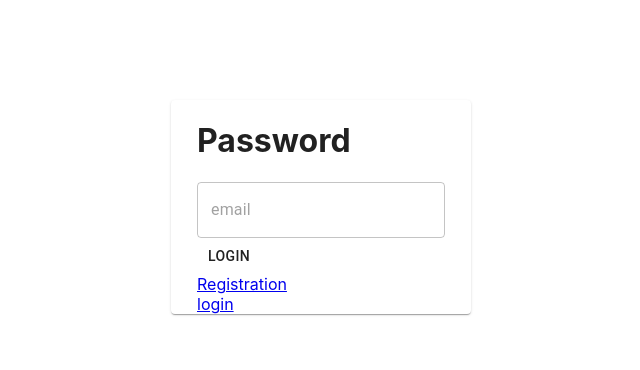
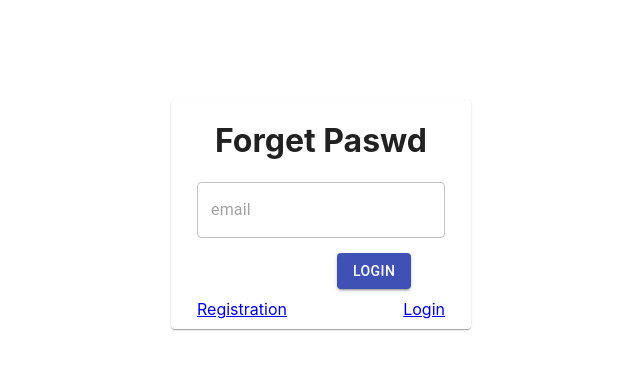
Before and after one commit to Ajaykumardewangan/FundoNotesReact, a React (Create React App) app: page /forgetpassword in a window 1280 px wide. Shown: the top 370 px of the page, without its empty margins (319-959 px from the left). Built offline with nearby package versions, Linux system fonts and the light colour scheme.

Commit message:
Styles added in Reg, login, forget and reset password

```diff
--- a/src/App.css
+++ b/src/App.css
@@ -31,8 +31,18 @@
   display: flex;
   justify-content: center;
 }
-.submit-button {
-  margin-left: auto;
+
+.page_link {
+  display: flex;
+  justify-content: space-between;
+  text-decoration: none;
+  margin-top: 10px;
+  margin-bottom: 10px;
+}
+#submit-button {
+  position: relative;
+  left: 140px;
+  margin-top: 15px;
 }
 .register{
   text-align: center;
--- a/src/pages/forgetpassword.jsx
+++ b/src/pages/forgetpassword.jsx
@@ -47,8 +47,8 @@ export default class ForgetPassword extends React.Component {
             <div className="login-container">
                 <Card className="login-card">
                  <div>
-                    <h1>
-                     Password
+                <h1>
+                   <center>Forget Paswd</center>
                 </h1>
                 <div>
                     <TextField
@@ -59,13 +59,11 @@ export default class ForgetPassword extends React.Component {
                         onChange={this.handleEmail}
                     /> </div>
                     <div>
-                    <Button className = "submit-button" onClick={this.handleSubmit}>Login</Button>
+                    <Button id = "submit-button" variant="contained" color="primary" onClick={this.handleSubmit}>Login</Button>
                     </div>
-                    <div>
+                    <div className="page_link">
                     <a href="registration">Registration</a>
-                    </div>
-                    <div>
-                    <a href="login">login</a>
+                    <a href="login">Login</a>
                     </div>
                  </div>
                 </Card>
--- a/src/pages/login.jsx
+++ b/src/pages/login.jsx
@@ -81,8 +81,14 @@ export default class Login extends React.Component {
                         variant="outlined"
                         value={this.state.password}
                         onChange={this.handlepassword}
-                    /> <br /> <br /> <br />
-                    <Button className = "submit-button" onClick={this.handleSubmit}>Login</Button>
+                    />
+                    <div>
+                    <Button id = "submit-button" variant="contained" color="primary" onClick={this.handleSubmit}>Login</Button>
+                    </div>
+                    <div className="page_link">
+                       <a href="registration">Registration</a>
+                       <a href="forgetpassword">Forget Password</a>
+                    </div>
                  </div>
                 </Card>
                 <Snackbar
--- a/src/pages/registration.jsx
+++ b/src/pages/registration.jsx
@@ -82,9 +82,9 @@ export default class Login extends React.Component {
                 <Card className="login-card">
                  <div>
                      <div className="register">
-                    <h2>
+                    <h1>
                         Registration
-                   </h2>
+                   </h1>
                    </div>
                    <div>
                 <TextField
@@ -126,10 +126,11 @@ export default class Login extends React.Component {
                         variant="outlined"
                         value={this.state.password}
                         onChange={this.handlePassword}
-                    /></div><br/>
+                    /></div>
                     <div>
-                    <Button className = "submit-button" onClick={this.handleSubmit}>Register</Button>
+                    <Button id = "submit-button" variant="contained" color="primary" onClick={this.handleSubmit}>submit</Button>
                     </div>
+                    <br/>
                  </div>
                 </Card>
                 <Snackbar
--- a/src/pages/resetpassword.jsx
+++ b/src/pages/resetpassword.jsx
@@ -72,7 +72,7 @@ export default class ResetPassword extends React.Component {
                 <Card className="login-card">
                     <div>
                         <h1>
-                             Reset
+                            <center>Reset Password</center>
                         </h1>
                         <TextField
                             id="password"
@@ -88,8 +88,11 @@ export default class ResetPassword extends React.Component {
                             variant="outlined"
                             value={this.state.confirmPassword}
                             onChange={this.handleConfirmPassword}
-                        /> <br /> <br /> <br />
-                        <Button className="submit-button" onClick={this.handleSubmit}>Login</Button>
+                        />
+                        <div>
+                        <Button id = "submit-button" variant="contained" color="primary" onClick={this.handleSubmit}>Login</Button>
+                        </div>
+                        <br/>
                     </div>
                 </Card>
                 <Snackbar
```
